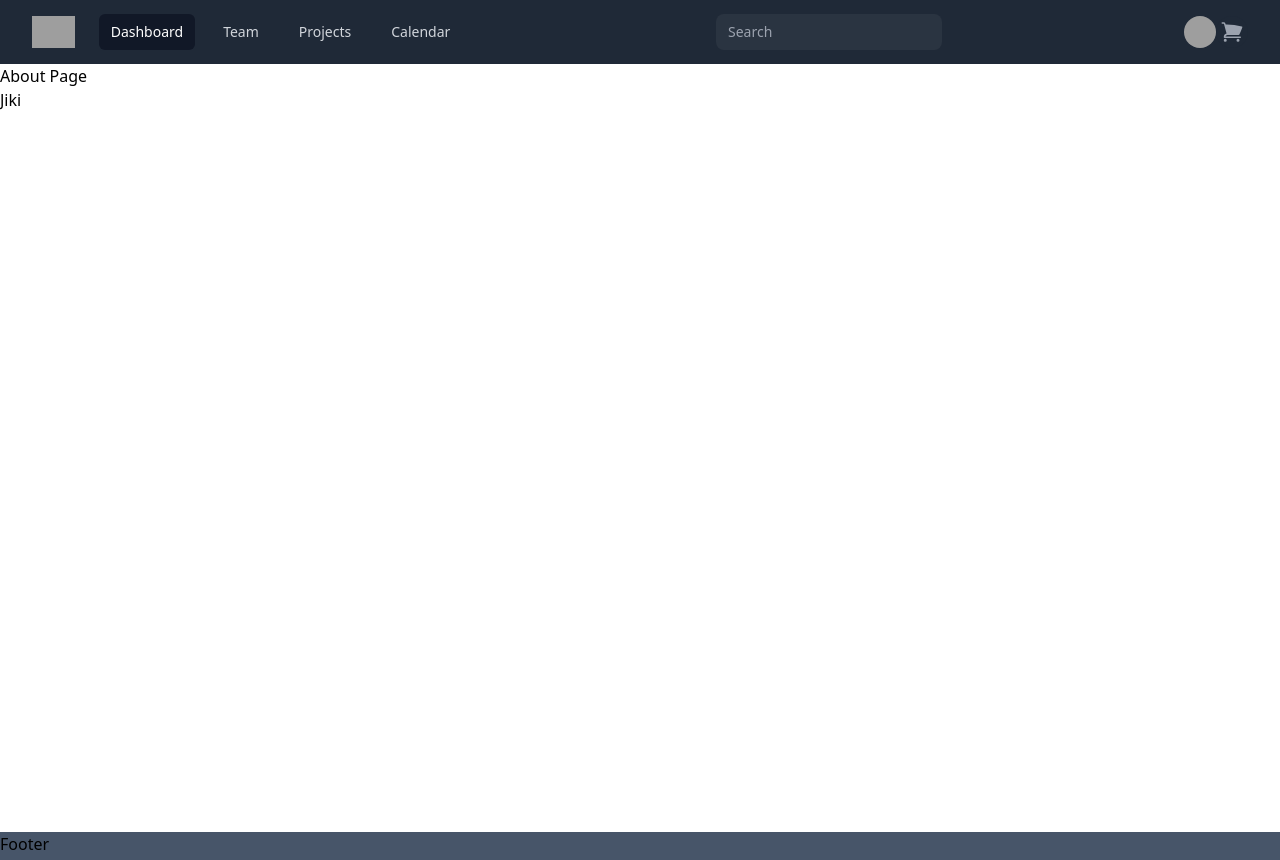
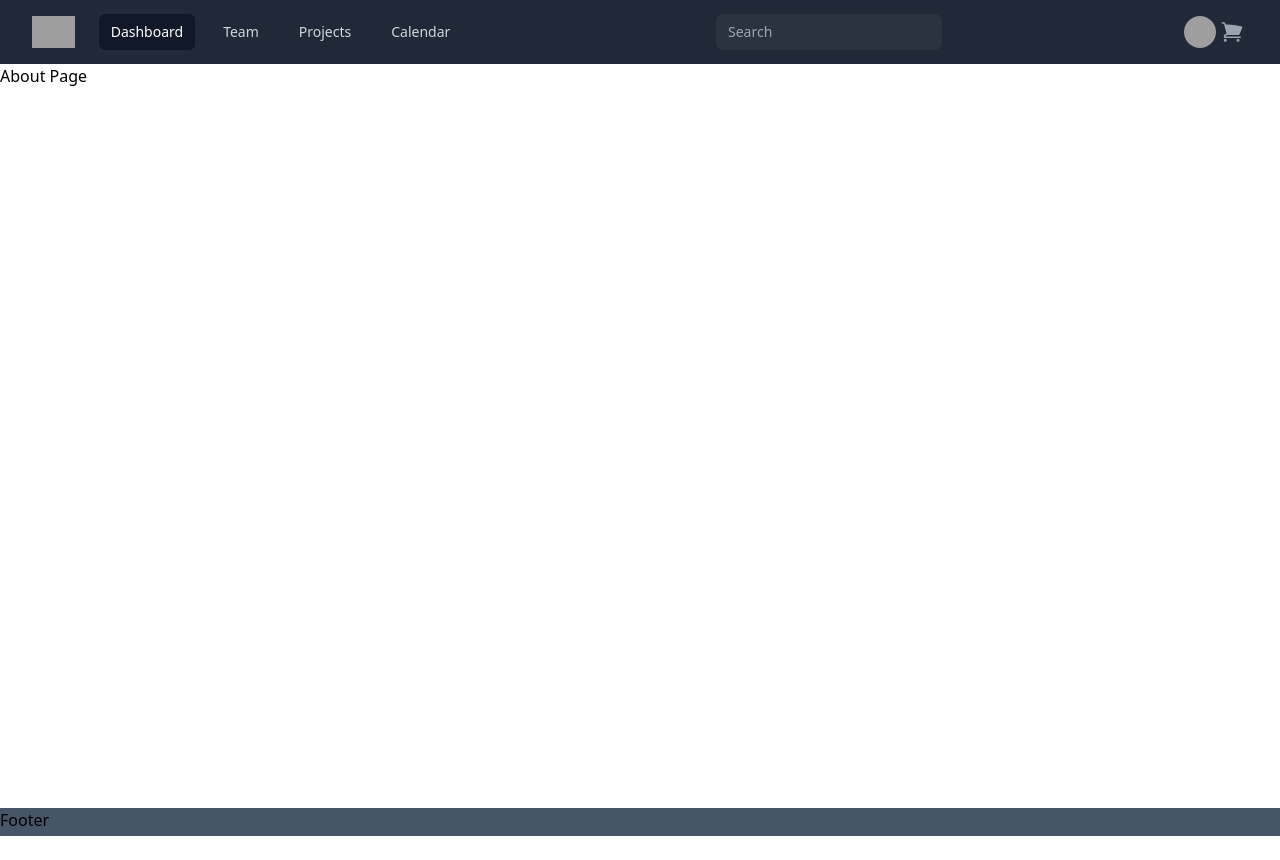
Before and after one commit to wand3/KASUWA, a React (Vite) app in the folder kasuwa-gaba/: page /About in a window 1280 px wide. After the commit the page ends 836 px from the top, so only its background shows below. Built offline with nearby package versions, Linux system fonts and the light colour scheme; grey boxes are pictures that could not be loaded.

Commit message:
Jiki dummy out

```diff
--- a/kasuwa-gaba/src/components/Jiki.tsx
+++ b/kasuwa-gaba/src/components/Jiki.tsx
@@ -14,7 +14,6 @@ const Jiki: FC<BodyProps> = ({ nav, children }) => {
     <>
       {nav && <Nav />}
       {children}
-      <div>Jiki</div>
       <FlashMessage />
       {/* <KasuwaItems />
             <NavButtom /> */}
```
